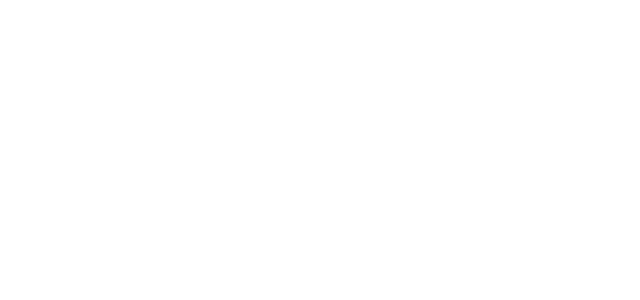
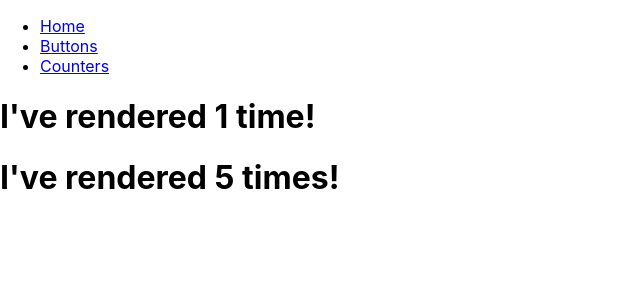
Before and after one commit to TaaviKodari/2023kevatKe1715_react-harjoitus, a React (Create React App) app in the folder 2023kevatke1715_react-harjoitus/: page /Counters in a window 1280 px wide. Before the commit this address had no page. Shown: the top 300 px of the page, without its empty margins (0-640 px from the left). Built offline with nearby package versions, Linux system fonts and the light colour scheme.

Commit message:
counter kesken

```diff
--- a/2023kevatke1715_react-harjoitus/src/App.js
+++ b/2023kevatke1715_react-harjoitus/src/App.js
@@ -3,7 +3,7 @@
 import { Buttons } from "./pages/Buttons";
 import { BrowserRouter, Routes, Route } from "react-router-dom";
 import { Router } from "./pages/Router";
-
+import { Counters } from "./pages/Counters";
 function App() {
   return (
     <BrowserRouter>
@@ -12,6 +12,7 @@
           <Route path='/' element={<Router/>}>
             <Route index element={<Message/>}/>
             <Route path="Buttons" element={<Buttons/>}/>
+            <Route path="Counters" element={<Counters/>}/>
           </Route>
         </Routes>
       </div>
--- /dev/null
+++ b/2023kevatke1715_react-harjoitus/src/pages/Counters.jsx
@@ -0,0 +1,28 @@
+import React from "react";
+import {useState, useEffect} from "react";
+
+export const Counters =()=>{
+    const[count, setCount] = useState(0);
+    const[count2, setCount2] = useState(0);
+
+    useEffect(()=>{
+        setTimeout(function (){
+            setCount(count +1);
+        }, 1000);
+
+    },[] );
+
+    useEffect(()=>{
+        setTimeout(function (){
+            setCount2(count2 +1);
+        }, 1000);
+
+    });
+
+    return(
+        <div>
+            <h1>I've rendered {count} time!</h1>
+            <h1>I've rendered {count2} times!</h1>
+        </div>
+        );
+}
--- a/2023kevatke1715_react-harjoitus/src/pages/Router.jsx
+++ b/2023kevatke1715_react-harjoitus/src/pages/Router.jsx
@@ -10,7 +10,10 @@
                         <Link to="/">Home</Link>
                     </li>
                     <li>
-                        <Link to="Buttons">Buttons</Link>
+                        <Link to="/Buttons">Buttons</Link>
+                    </li>
+                    <li>
+                        <Link to="/Counters">Counters</Link>
                     </li>
                 </ul>
             </div>
```
